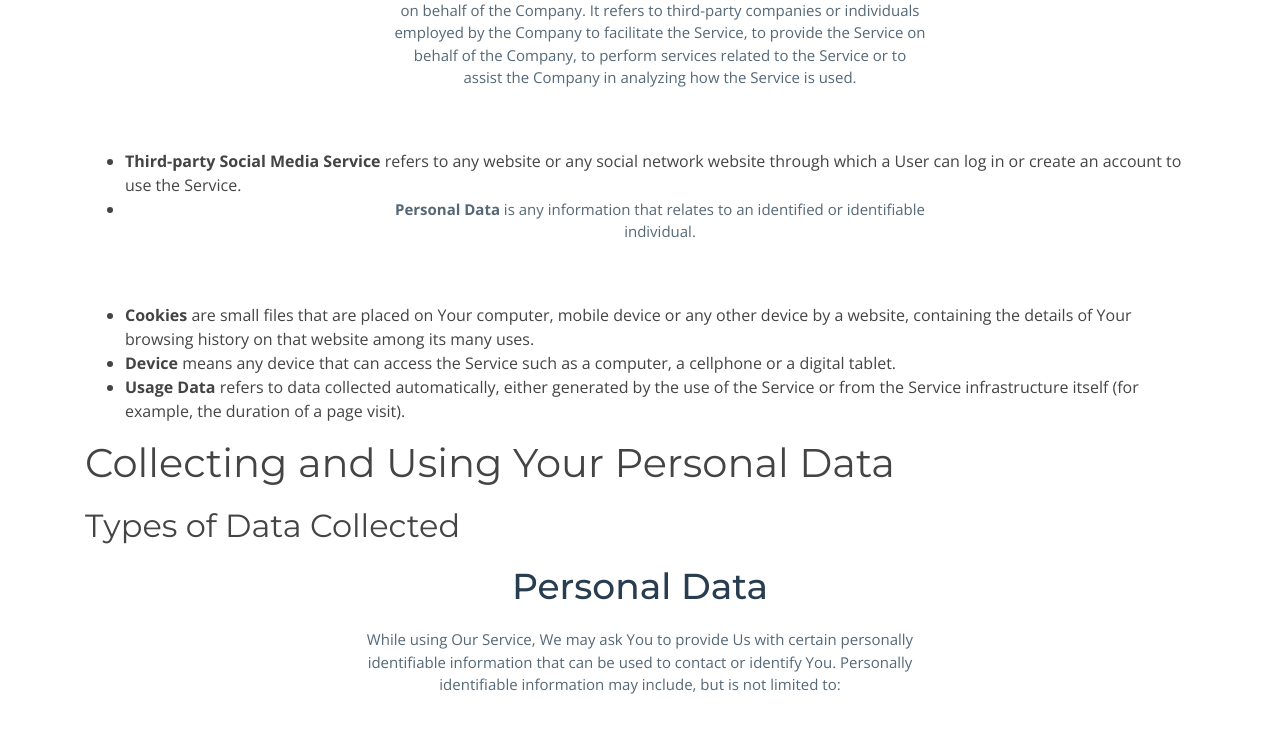
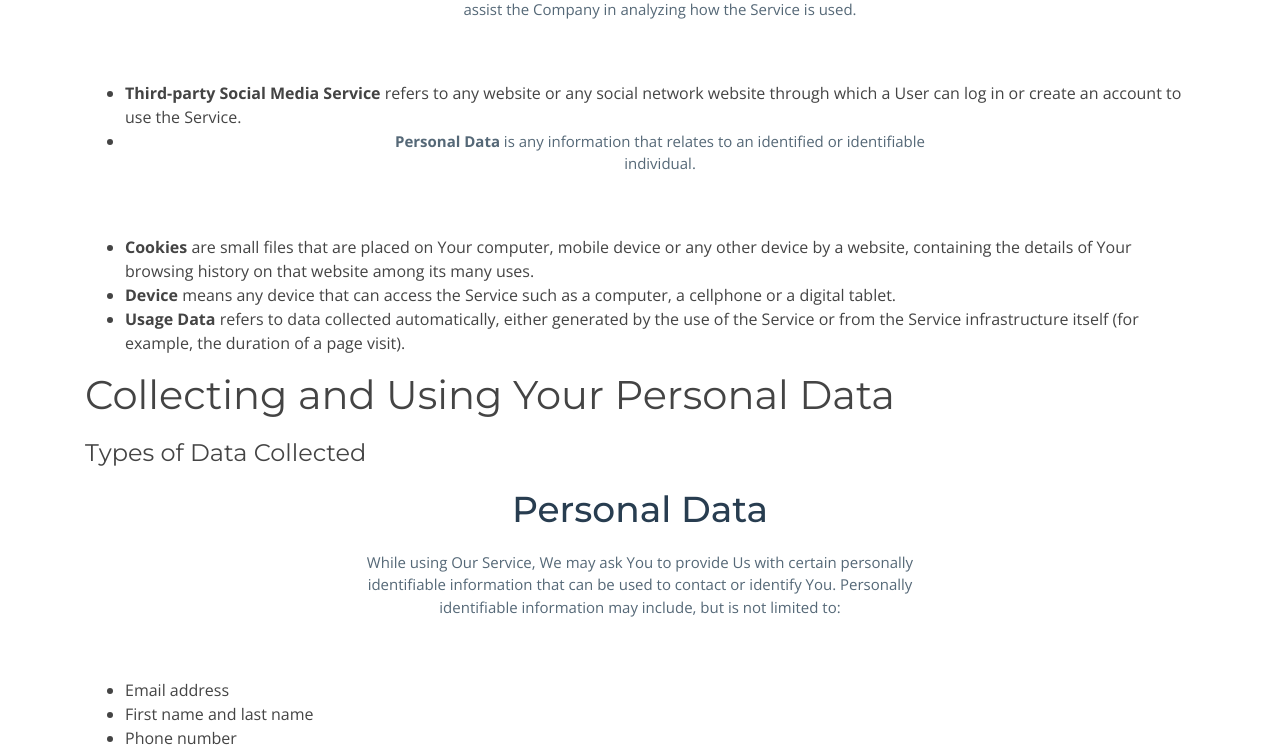
Before and after one commit to TheHezze/aceweb20, a plain HTML site: page privacypolicy.html in a window 1280 px wide. Shown: the part 1786-2531 px from the top of the page. Drawn offline with nearby package versions, Linux system fonts and the light colour scheme.

Commit message:
Update privacypolicy.html

```diff
--- a/privacypolicy.html
+++ b/privacypolicy.html
@@ -76,7 +76,6 @@
       <div class="container">
 
         <div class="section-header">
-          <h1>Privacy Policy</h1>
 
 <p>Last updated: July 24, 2020</p>
 
@@ -114,7 +113,7 @@
       </ul>
 
 <h1>Collecting and Using Your Personal Data</h1>
-<h2>Types of Data Collected</h2>
+<h4>Types of Data Collected</h4>
 
 <h3>Personal Data</h3>
 <p>While using Our Service, We may ask You to provide Us with certain personally identifiable information that can be used to contact or identify You. Personally identifiable information may include, but is not limited to:</p>
```
